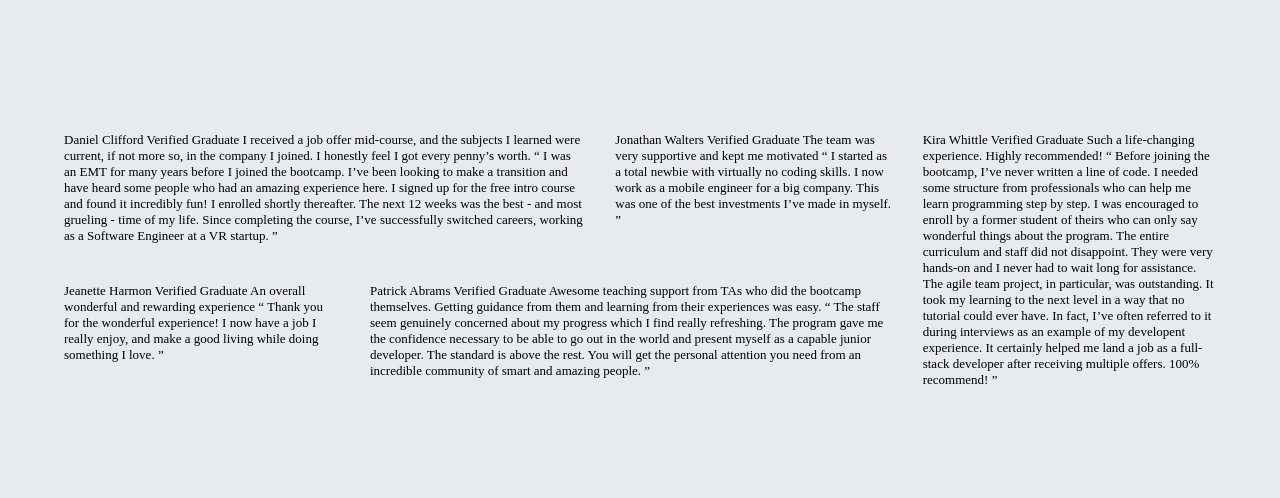
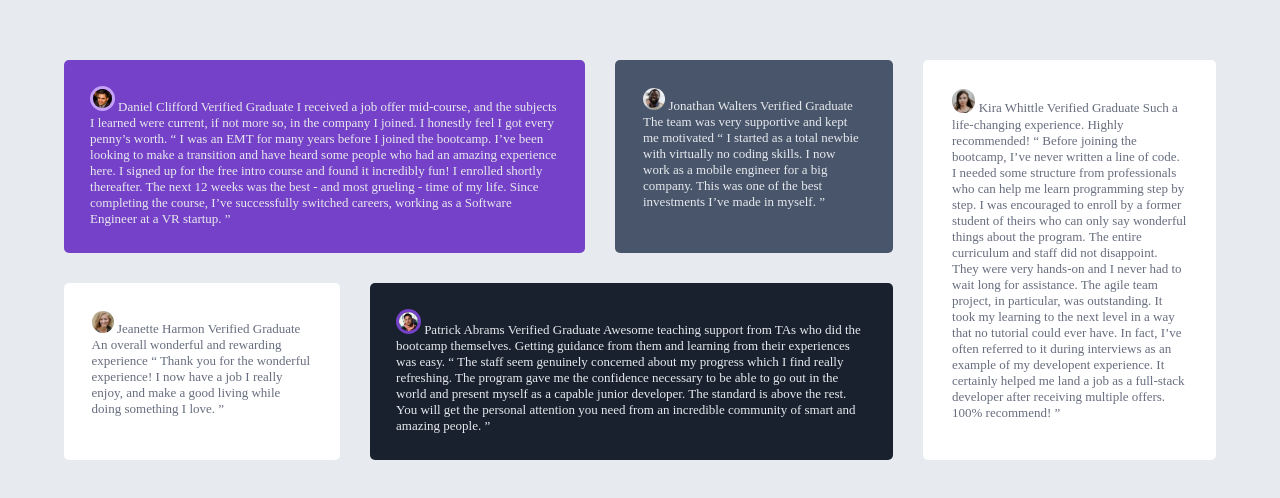
Before and after one commit to Mokszi/testimonials-grid-section, a plain HTML site: page index.html in a window 1280 px wide. Shown: the part 140-638 px from the top of the page. Drawn offline with Linux system fonts and the light colour scheme.

Commit message:
style starting

```diff
--- a/index.html
+++ b/index.html
@@ -10,6 +10,7 @@
 <body>
   <section>
     <div class="daniel">
+      <img src="images/image-daniel.jpg" alt="daniel">
       Daniel Clifford
       Verified Graduate
 
@@ -23,6 +24,7 @@
       the course, I’ve successfully switched careers, working as a Software Engineer at a VR startup. ”
     </div>
     <div class="jonathan">
+      <img src="images/image-jonathan.jpg" alt="jonathan">
       Jonathan Walters
       Verified Graduate
 
@@ -32,6 +34,7 @@
       for a big company. This was one of the best investments I’ve made in myself. ”
     </div>
     <div class="jeanette">
+      <img src="images/image-jeanette.jpg" alt="jeanette">
       Jeanette Harmon
       Verified Graduate
 
@@ -41,6 +44,7 @@
       while doing something I love. ”
     </div>
     <div class="patrick">
+      <img src="images/image-patrick.jpg" alt="patrick">
       Patrick Abrams
       Verified Graduate
 
@@ -53,6 +57,7 @@
       an incredible community of smart and amazing people. ”
     </div>
     <div class="kira">
+      <img src="images/image-kira.jpg" alt="kira">
       Kira Whittle
       Verified Graduate
 
--- a/style.css
+++ b/style.css
@@ -17,20 +17,69 @@ section{
 
 .daniel{
     grid-area: 1/1/2/3;
+    background-color: hsl(263, 55%, 52%);
+    color: hsl(214, 17%, 92%);
+    border-radius: 5px;
+    padding: 5%;
+}
+
+.daniel img{
+    border-radius: 100%;
+    border-color: hsl(264, 82%, 80%);
+    border-style: solid;
+    width: 4%;
 }
 
 .jonathan{
     grid-area: 1/3/2/4;
+    background-color: hsl(217, 19%, 35%);
+    color: hsl(214, 17%, 92%);
+    border-radius: 5px;
+    padding: 10%;
+}
+
+.jonathan img{
+    border-radius: 100%;
+    width: 10%;
 }
 
 .jeanette{
     grid-area: 2/1/3/2;
+    background-color: hsl(0, 0%, 100%);
+    color: hsl(224, 10%, 45%);
+    border-radius: 5px;
+    padding: 10%;
+}
+
+.jeanette img{
+    border-radius: 100%;
+    width: 10%;
 }
 
 .patrick{
     grid-area: 2/2/3/4;
+    background-color: hsl(219, 29%, 14%);
+    color: hsl(214, 17%, 92%);
+    border-radius: 5px;
+    padding: 5%;
+}
+
+.patrick img{
+    border-radius: 100%;
+    border-color: hsl(263, 55%, 52%);
+    border-style: solid;
+    width: 4%;
 }
 
 .kira{
     grid-area: 1/4/3/5;
+    background-color: hsl(0, 0%, 100%);
+    color: hsl(224, 10%, 45%);
+    border-radius: 5px;
+    padding: 10%;
 }
+
+.kira img{
+    border-radius: 100%;
+    width: 10%;
+}
```
